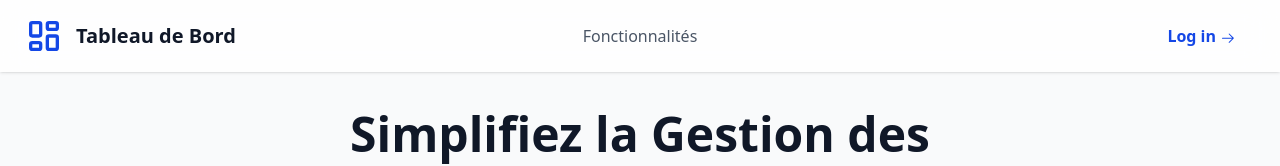
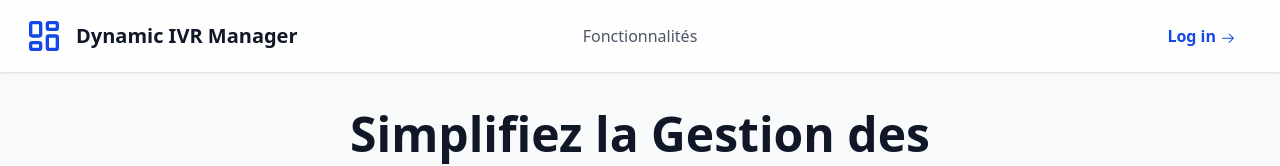
Before and after one commit to AbderaoufSouissi/Dynamic-IVR-Manager, a React (Vite) app in the folder IVR-client/: page / in a window 1280 px wide. Shown: the top 166 px of the page. Built offline with nearby package versions, Linux system fonts and the light colour scheme; no server answers.

Commit message:
Frontend: Modification des components DashboardHeader et Header

```diff
--- a/IVR-client/src/components/header/DashboardHeader.tsx
+++ b/IVR-client/src/components/header/DashboardHeader.tsx
@@ -37,16 +37,16 @@ const DashboardHeader = () => {
 
   return (
     <header className="flex-shrink-0 bg-white/80 backdrop-blur-lg shadow-sm border-b border-gray-200">
-      <div className="px-4">
+      <div className="px-2">
         <div className="flex items-center justify-between">
-          {/* Left: Dashboard Icon + Title */}
-          <div className="flex items-center gap-3">
-            <TbLayoutDashboard size={36} className="text-blue-700" />
+
+          <div className="flex items-center gap-1">
+            <TbLayoutDashboard size={40} className="text-blue-700" />
             <NavLink
               to="/admin"
-              className="text-xl font-bold text-gray-900 hover:text-blue-700 transition"
+              className="text-3xl font-medium text-gray-900 hover:text-blue-700 transition"
             >
-              Tableau de Bord
+              Dynamic IVR Manager
             </NavLink>
           </div>
 
--- a/IVR-client/src/components/header/Header.tsx
+++ b/IVR-client/src/components/header/Header.tsx
@@ -9,7 +9,7 @@ const Header = () => {
         <div className="flex items-center justify-between">
           <div className="flex items-center gap-3">
             <TbLayoutDashboard size={40} className="text-blue-700" />
-            <h2 className="text-xl font-bold text-gray-900">Tableau de Bord</h2>
+            <h2 className="text-xl font-bold text-gray-900">Dynamic IVR Manager</h2>
           </div>
 
           <nav className="absolute left-1/2 transform -translate-x-1/2">
```
